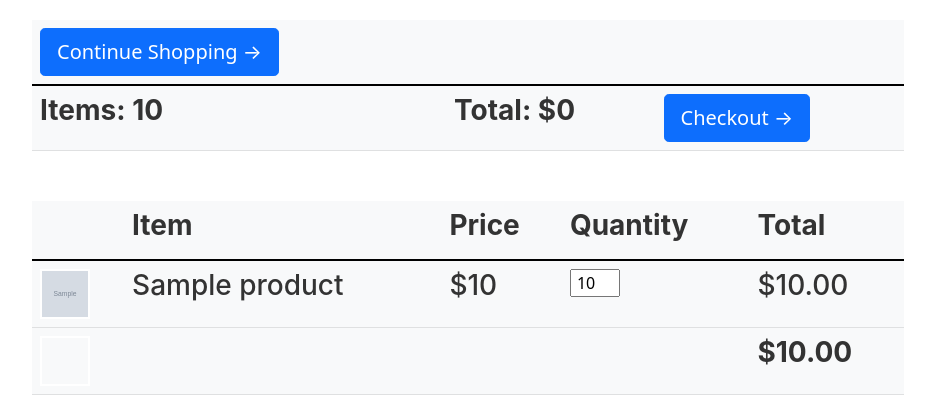
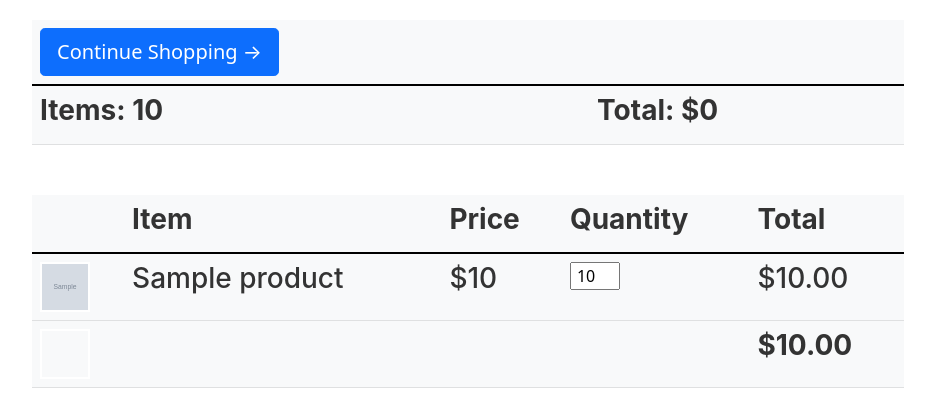
Before and after one commit to ibraheem82/django-ecom-ajax-project-1, a Django app: template shopee/cartee/templates/cartee/cart.html in a window 1280 px wide. Shown: the part 86-506 px from the top of the page, without its empty margins (172-1107 px from the left). Run offline with Django 3.2, Linux system fonts and the light colour scheme; the template is opened without the code that fills it: most values are stand-ins (such as "Sample title", 1, 10 or a date in 2020); grey boxes marked "Sample" are stand-in pictures; some libraries are stand-ins or nearby versions.

Commit message:
commented...

```diff
--- a/shopee/cartee/templates/cartee/cart.html
+++ b/shopee/cartee/templates/cartee/cart.html
@@ -21,8 +21,9 @@
             <!-- <td></td> -->
 
             <td>
-              <a href = "{% url 'checkout' %}">
-                <button type="button" class="btn btn-primary btn-lg">Checkout →</button></a></td>
+              {% comment %} <a href = "{% url 'checkout' %}">
+                <button type="button" class="btn btn-primary btn-lg">Checkout →</button></a> {% endcomment %}
+              </td>
           </tr>
 
         </tbody>
```
